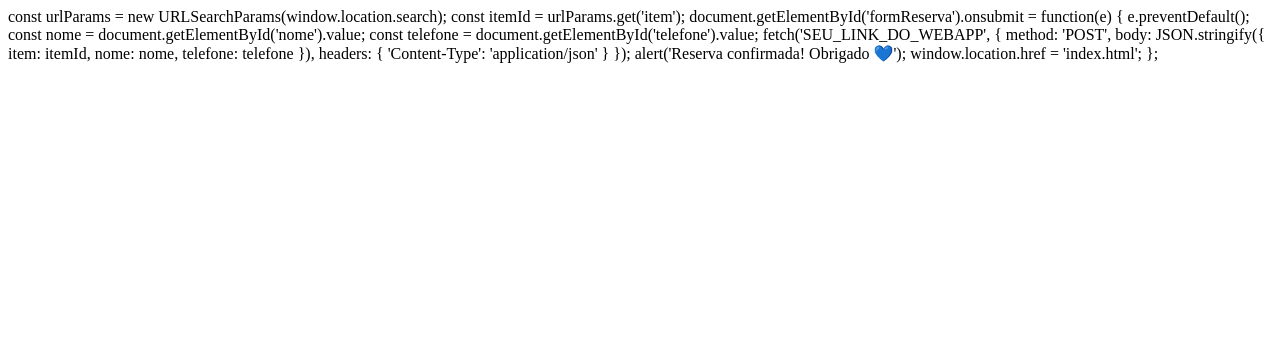
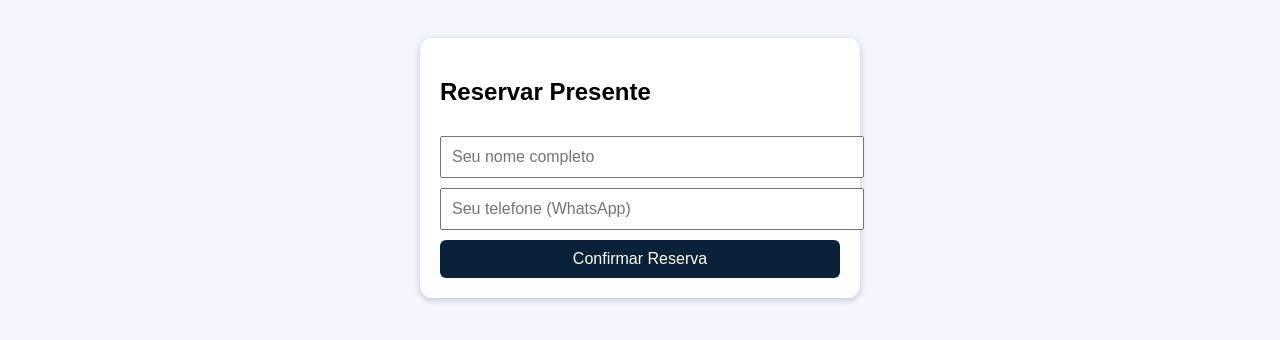
Before and after one commit to flavia3marques/cha-jean-lucca, a plain HTML site: page reserva.html in a window 1280 px wide. Drawn offline with Linux system fonts and the light colour scheme.

Commit message:
Update reserva.html

```diff
--- a/reserva.html
+++ b/reserva.html
@@ -1,3 +1,46 @@
+<!DOCTYPE html>
+<html lang="pt-BR">
+<head>
+  <meta charset="UTF-8" />
+  <meta name="viewport" content="width=device-width, initial-scale=1.0"/>
+  <title>Reserva</title>
+  <style>
+    body {
+      font-family: sans-serif;
+      background: #f3f6fc;
+      padding: 30px;
+    }
+    form {
+      background: white;
+      padding: 20px;
+      max-width: 400px;
+      margin: auto;
+      border-radius: 12px;
+      box-shadow: 0 2px 6px rgba(0,0,0,0.2);
+    }
+    input, button {
+      width: 100%;
+      padding: 10px;
+      margin-top: 10px;
+      font-size: 1em;
+    }
+    button {
+      background: #0a2239;
+      color: white;
+      border: none;
+      border-radius: 6px;
+    }
+  </style>
+</head>
+<body>
+  <form id="formReserva">
+    <h2>Reservar Presente</h2>
+    <input type="text" id="nome" placeholder="Seu nome completo" required />
+    <input type="tel" id="telefone" placeholder="Seu telefone (WhatsApp)" required />
+    <button type="submit">Confirmar Reserva</button>
+  </form>
+
+  <script>
     const urlParams = new URLSearchParams(window.location.search);
     const itemId = urlParams.get('item');
 
@@ -22,3 +65,6 @@ document.getElementById('formReserva').onsubmit = function(e) {
       alert('Reserva confirmada! Obrigado 💙');
       window.location.href = 'index.html';
     };
+  </script>
+</body>
+</html>
```
Lines whose indentation alone changed are shown as unchanged.
